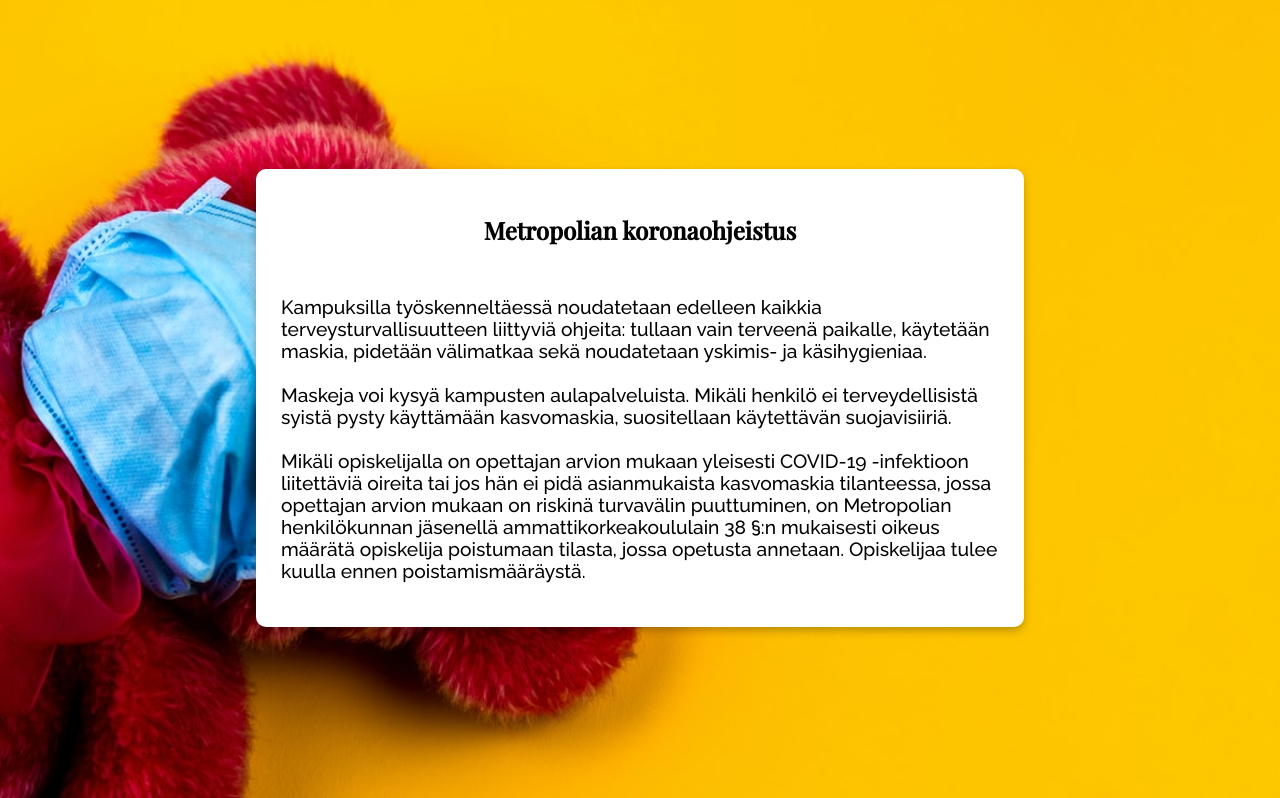
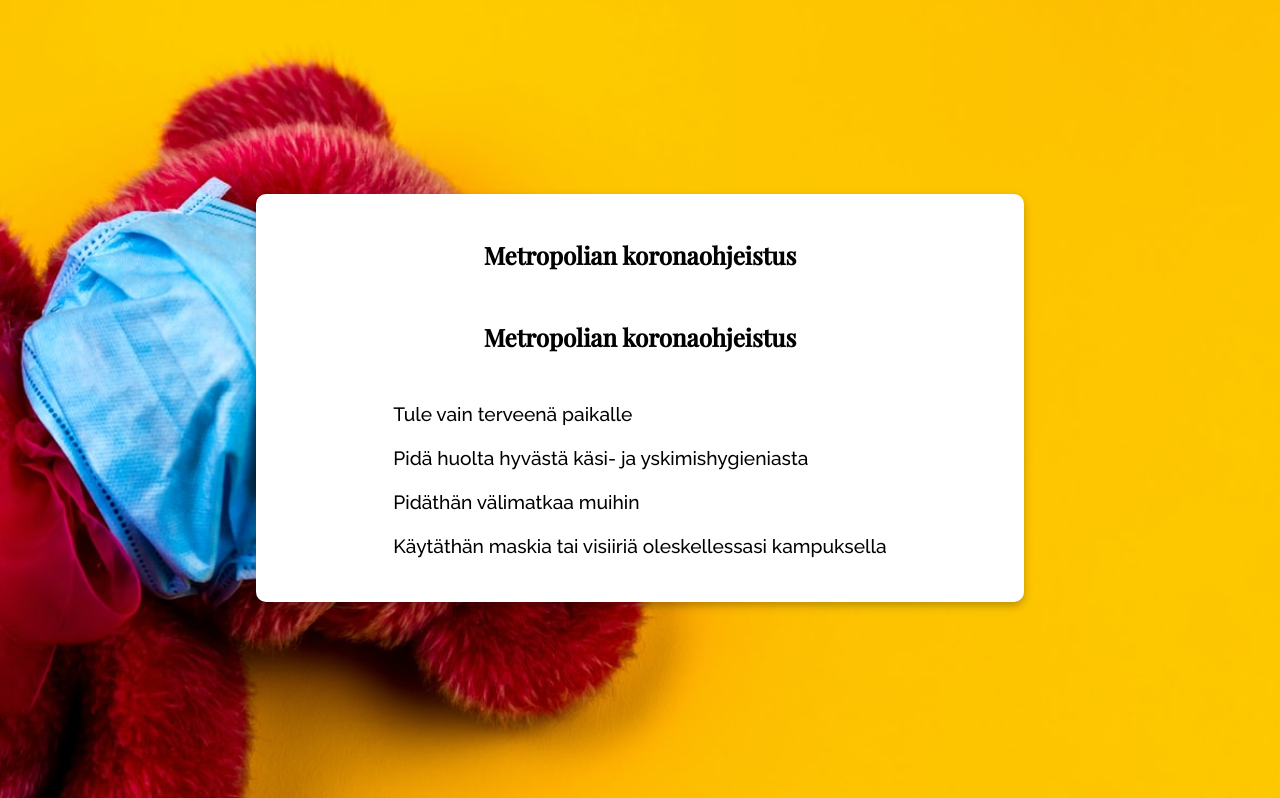
Before and after one commit to roniakiola/pwa-project, a website built with webpack: page src/index.html in a window 1280 px wide. Shown: the part 2402-3200 px from the top of the page. Built offline with nearby package versions, Linux system fonts and the light colour scheme; no server answers.

Commit message:
vikayritys

```diff
--- a/src/index.html
+++ b/src/index.html
@@ -93,17 +93,11 @@
       <article id="coronatable">
         <div id="text">
           <h2>Metropolian koronaohjeistus</h2>
-          <p>Kampuksilla työskenneltäessä noudatetaan edelleen kaikkia terveysturvallisuutteen liittyviä ohjeita:
-            tullaan vain terveenä paikalle, käytetään maskia, pidetään
-            välimatkaa sekä noudatetaan yskimis- ja käsihygieniaa.<br><br>
-            Maskeja voi kysyä kampusten aulapalveluista. Mikäli henkilö
-            ei terveydellisistä syistä pysty käyttämään kasvomaskia,
-            suositellaan käytettävän suojavisiiriä.<br><br>
-            Mikäli opiskelijalla on opettajan arvion mukaan yleisesti COVID-19
-            -infektioon liitettäviä oireita tai jos hän ei pidä asianmukaista kasvomaskia tilanteessa,
-            jossa opettajan arvion mukaan on riskinä turvavälin puuttuminen, on Metropolian henkilökunnan
-            jäsenellä ammattikorkeakoululain 38 §:n mukaisesti oikeus määrätä opiskelija poistumaan tilasta,
-            jossa opetusta annetaan. Opiskelijaa tulee kuulla ennen poistamismääräystä.
+          <h2>Metropolian koronaohjeistus</h2>
+          <p>Tule vain terveenä paikalle<br><br>
+          Pidä huolta hyvästä käsi- ja yskimishygieniasta<br><br>
+        Pidäthän välimatkaa muihin<br><br>
+        Käytäthän maskia tai visiiriä oleskellessasi kampuksella</p>
         </div>
       </article>
     </section>
```
